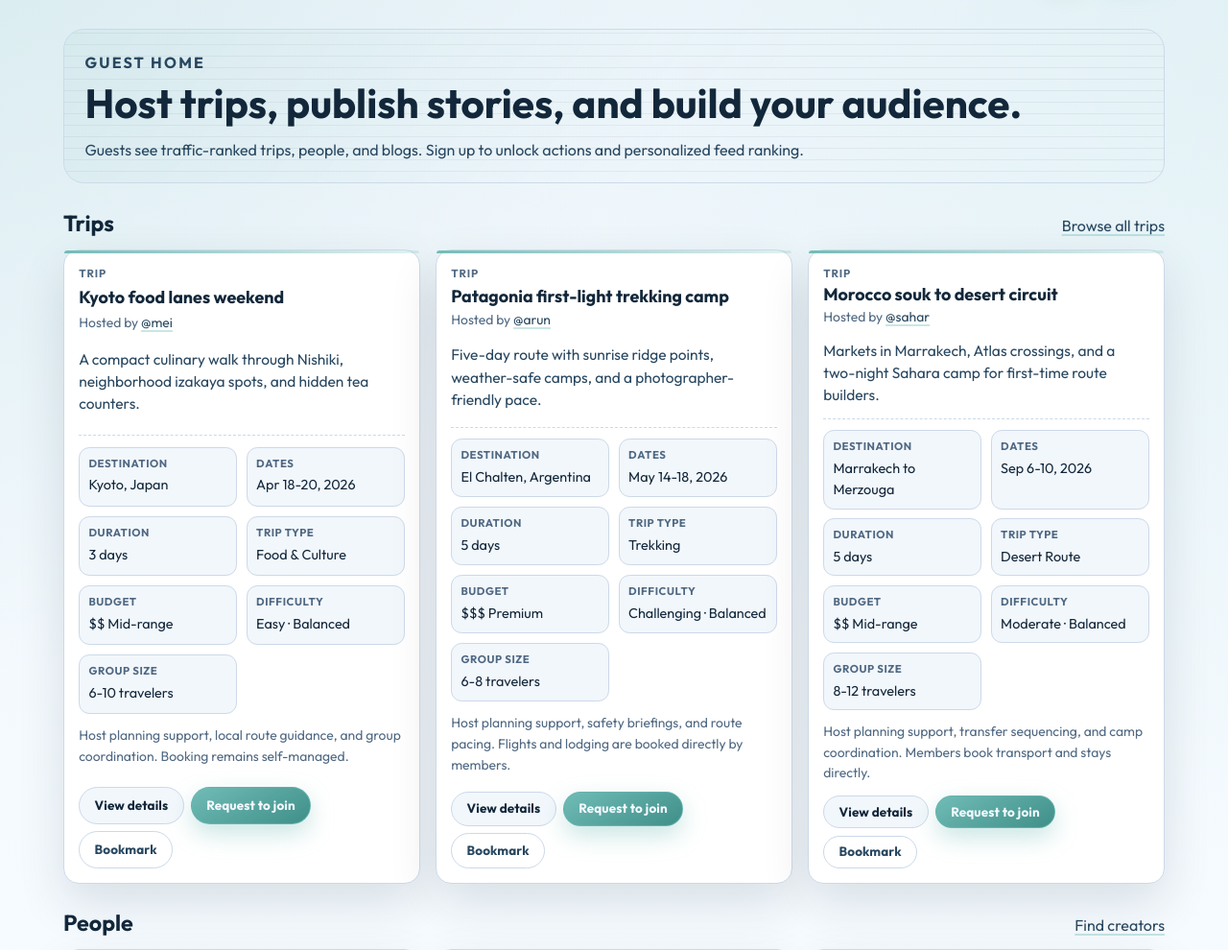
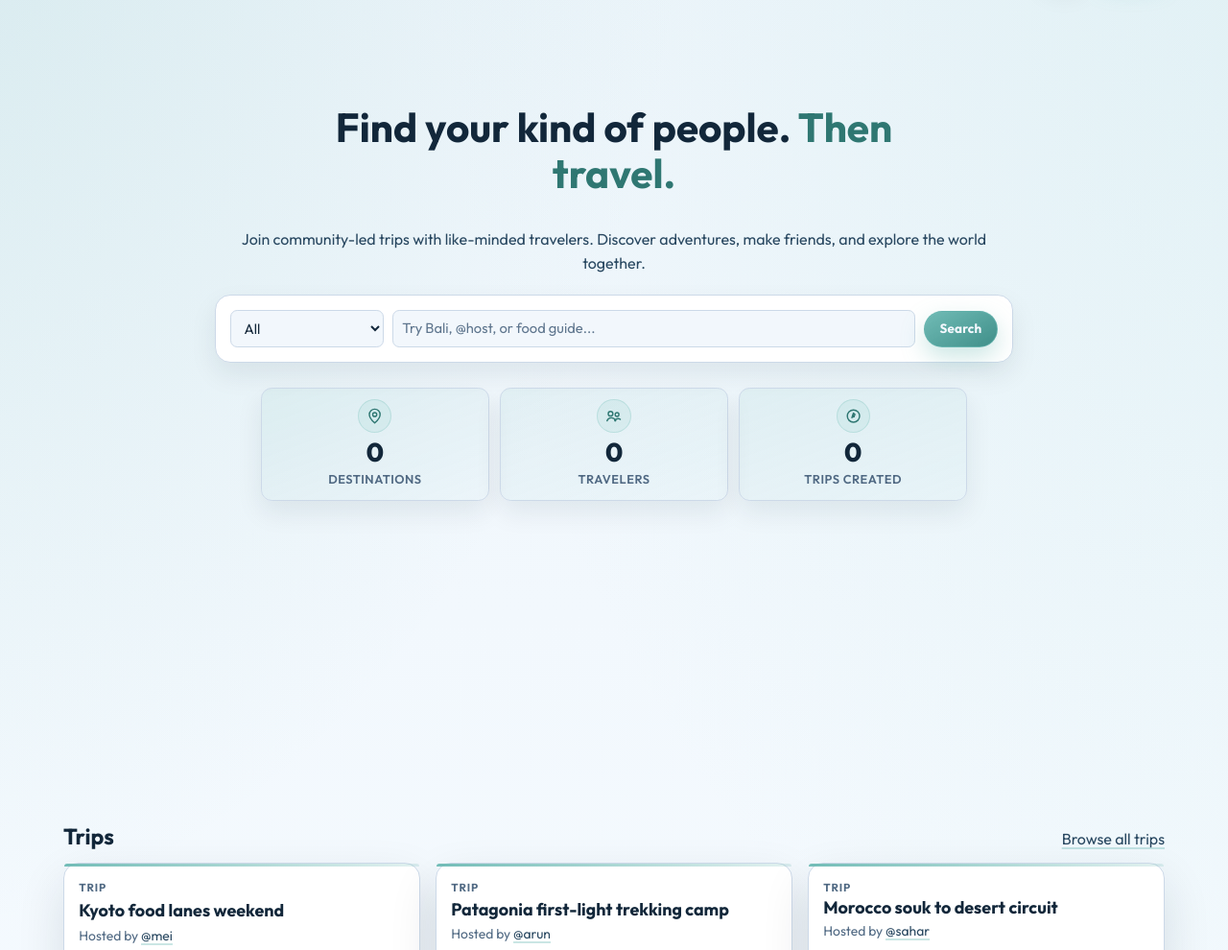
Before and after one commit to tapish331/tapne, a Django app: page / in a window 1280 px wide. Shown: the part 81-1071 px from the top of the page at 96% size. Run offline with Django 5.2, Linux system fonts and the light colour scheme; data that the repository does not hold is empty.

Commit message:
upgraded the homepage hero section

```diff
--- a/feed/views.py
+++ b/feed/views.py
@@ -2,14 +2,18 @@
 
 from typing import Final
 
+from django.contrib.auth import get_user_model
 from django.http import HttpRequest, HttpResponse
 from django.shortcuts import render
+from django.db.models.functions import Lower
 
 from tapne.seo import build_absolute_url, build_seo_meta_context
+from trips.models import Trip
 
 from .models import build_home_payload_for_user
 
 VERBOSE_FLAGS: Final[set[str]] = {"1", "true", "yes", "on"}
+UserModel = get_user_model()
 
 
 def _is_verbose_request(request: HttpRequest) -> bool:
@@ -25,6 +29,24 @@
 def _vprint(request: HttpRequest, message: str) -> None:
     if _is_verbose_request(request):
         print(f"[feed][verbose] {message}", flush=True)
+
+
+def _home_totals() -> dict[str, int]:
+    total_trips_created = int(Trip.objects.count())
+    total_unique_destinations = int(
+        Trip.objects.exclude(destination__isnull=True)
+        .exclude(destination__exact="")
+        .annotate(destination_normalized=Lower("destination"))
+        .values("destination_normalized")
+        .distinct()
+        .count()
+    )
+    total_authenticated_users = int(UserModel.objects.filter(is_active=True).count())
+    return {
+        "total_unique_destinations": total_unique_destinations,
+        "total_authenticated_users": total_authenticated_users,
+        "total_trips_created": total_trips_created,
+    }
 
 
 def home(request: HttpRequest) -> HttpResponse:
@@ -52,6 +74,7 @@
         "blogs": payload["blogs"],
         "feed_mode": payload["mode"],
         "feed_reason": payload["reason"],
+        **_home_totals(),
     }
     home_description = "Host trips, publish stories, and build your audience with tapne."
     home_json_ld: dict[str, object] = {
--- a/static/css/tapne.css
+++ b/static/css/tapne.css
@@ -511,6 +511,107 @@
     margin-bottom: 1.8rem;
     padding: var(--space-5);
     position: relative;
+}
+
+.home-hero {
+    align-items: center;
+    display: flex;
+    flex-direction: column;
+    gap: 1.25rem;
+    justify-content: flex-start;
+    min-height: 100vh;
+    min-height: 100svh;
+    padding-top: clamp(2.4rem, 9vh, 5.2rem);
+    text-align: center;
+}
+
+.home-hero::before {
+    display: none;
+}
+
+.home-hero h1 {
+    margin: 0;
+    max-width: 24ch;
+}
+
+.home-hero-accent {
+    color: var(--accent-ink);
+}
+
+.home-hero-subheading {
+    margin: 0;
+}
+
+.home-hero-search {
+    align-items: center;
+    grid-template-columns: minmax(8rem, 10rem) minmax(0, 1fr) auto;
+    margin: 0.35rem auto 0;
+    width: min(100%, 52rem);
+}
+
+.home-hero-search .btn {
+    min-height: 2.4rem;
+    white-space: nowrap;
+}
+
+.home-hero-stats {
+    display: grid;
+    gap: 0.72rem;
+    grid-template-columns: repeat(3, minmax(0, 1fr));
+    margin-top: 0.32rem;
+    width: min(100%, 46rem);
+}
+
+.home-hero-stat {
+    background:
+        linear-gradient(160deg, rgba(var(--accent-rgb), 0.1), rgba(var(--accent-rgb), 0.03));
+    border: 1px solid var(--line);
+    border-radius: var(--radius-sm);
+    box-shadow: var(--shadow-soft);
+    display: grid;
+    gap: 0.2rem;
+    justify-items: center;
+    padding: 0.72rem 0.8rem;
+}
+
+.home-hero-stat-value {
+    color: var(--text-1);
+    font-family: var(--font-ui);
+    font-size: clamp(1.25rem, 2.7vw, 1.7rem);
+    font-weight: 800;
+    line-height: 1.1;
+}
+
+.home-hero-stat-label {
+    color: var(--text-3);
+    font-family: var(--font-ui);
+    font-size: 0.8rem;
+    font-weight: 600;
+    letter-spacing: 0.04em;
+    text-transform: uppercase;
+}
+
+.home-hero-stat-icon {
+    align-items: center;
+    background: rgba(var(--accent-rgb), 0.12);
+    border: 1px solid rgba(var(--accent-rgb), 0.26);
+    border-radius: 999px;
+    color: var(--accent-ink);
+    display: inline-flex;
+    height: 2.2rem;
+    justify-content: center;
+    margin-bottom: 0.14rem;
+    width: 2.2rem;
+}
+
+.home-hero-stat-icon svg {
+    fill: none;
+    height: 1.2rem;
+    stroke: currentColor;
+    stroke-linecap: round;
+    stroke-linejoin: round;
+    stroke-width: 1.8;
+    width: 1.2rem;
 }
 
 .hero::before {
@@ -1267,6 +1368,25 @@
         padding: var(--space-4);
     }
 
+    .home-hero {
+        gap: 1rem;
+        padding-top: clamp(1.2rem, 6vh, 2.7rem);
+    }
+
+    .home-hero-search {
+        grid-template-columns: 1fr;
+        width: min(100%, 32rem);
+    }
+
+    .home-hero-search .btn {
+        width: 100%;
+    }
+
+    .home-hero-stats {
+        grid-template-columns: 1fr;
+        width: min(100%, 24rem);
+    }
+
     .card-grid,
     .media-grid {
         grid-template-columns: 1fr;
--- a/templates/pages/home.html
+++ b/templates/pages/home.html
@@ -3,14 +3,66 @@
 {% block title %}tapne | Home{% endblock %}
 
 {% block content %}
-<section class="hero">
-    <p class="eyebrow">{% if user.is_authenticated %}Member home{% else %}Guest home{% endif %}</p>
-    <h1>Host trips, publish stories, and build your audience.</h1>
-    {% if user.is_authenticated %}
-    <p>Your feed combines creators you follow with recommendations from like-minded members.</p>
-    {% else %}
-    <p>Guests see traffic-ranked trips, people, and blogs. Sign up to unlock actions and personalized feed ranking.</p>
-    {% endif %}
+<section class="hero home-hero">
+    <h1>Find your kind of people. <span class="home-hero-accent">Then travel.</span></h1>
+    <p class="home-hero-subheading">Join community-led trips with like-minded travelers. Discover adventures, make friends, and explore the world together.</p>
+
+    {% with selected_type=request.GET.type|default:"all" %}
+    <form class="search-form home-hero-search" method="get" action="/search/">
+        <label class="sr-only" for="homeSearchType">Search type</label>
+        <select id="homeSearchType" name="type">
+            <option value="all" {% if selected_type == "all" %}selected{% endif %}>All</option>
+            <option value="trips" {% if selected_type == "trips" %}selected{% endif %}>Trips</option>
+            <option value="users" {% if selected_type == "users" %}selected{% endif %}>User</option>
+            <option value="blogs" {% if selected_type == "blogs" %}selected{% endif %}>Blogs</option>
+        </select>
+        <label class="sr-only" for="homeSearchQuery">Search query</label>
+        <input
+            id="homeSearchQuery"
+            name="q"
+            type="search"
+            placeholder="Try Bali, @host, or food guide..."
+            value="{{ request.GET.q|default:'' }}"
+        >
+        <button class="btn btn-primary" type="submit">Search</button>
+    </form>
+    {% endwith %}
+
+    <div class="home-hero-stats" aria-label="Community metrics">
+        <div class="home-hero-stat">
+            <span class="home-hero-stat-icon" aria-hidden="true">
+                <svg viewBox="0 0 24 24" focusable="false">
+                    <path d="M12 21s7-6 7-11a7 7 0 1 0-14 0c0 5 7 11 7 11z"></path>
+                    <circle cx="12" cy="10" r="2.6"></circle>
+                </svg>
+            </span>
+            <span class="home-hero-stat-value">{{ total_unique_destinations }}</span>
+            <span class="home-hero-stat-label">Destinations</span>
+        </div>
+        <div class="home-hero-stat">
+            <span class="home-hero-stat-icon" aria-hidden="true">
+                <svg viewBox="0 0 24 24" focusable="false">
+                    <circle cx="8" cy="9" r="3"></circle>
+                    <circle cx="16.5" cy="10" r="2.4"></circle>
+                    <path d="M3.5 18.2c.8-2.5 2.8-4 5.5-4s4.8 1.5 5.6 4"></path>
+                    <path d="M13.7 18.2c.6-1.8 2.1-2.9 4.2-2.9 1.1 0 2.1.3 2.8.9"></path>
+                </svg>
+            </span>
+            <span class="home-hero-stat-value">{{ total_authenticated_users }}</span>
+            <span class="home-hero-stat-label">Travelers</span>
+        </div>
+        <div class="home-hero-stat">
+            <span class="home-hero-stat-icon" aria-hidden="true">
+                <svg viewBox="0 0 24 24" focusable="false">
+                    <circle cx="12" cy="12" r="8"></circle>
+                    <path d="M10 14l2-6 2 2-4 4z"></path>
+                    <circle cx="12" cy="12" r="1.2"></circle>
+                </svg>
+            </span>
+            <span class="home-hero-stat-value">{{ total_trips_created }}</span>
+            <span class="home-hero-stat-label">Trips Created</span>
+        </div>
+    </div>
 </section>
 
 <section class="section-grid">
```
Also changed, not shown: feed/tests.py (+25 -2 lines).
